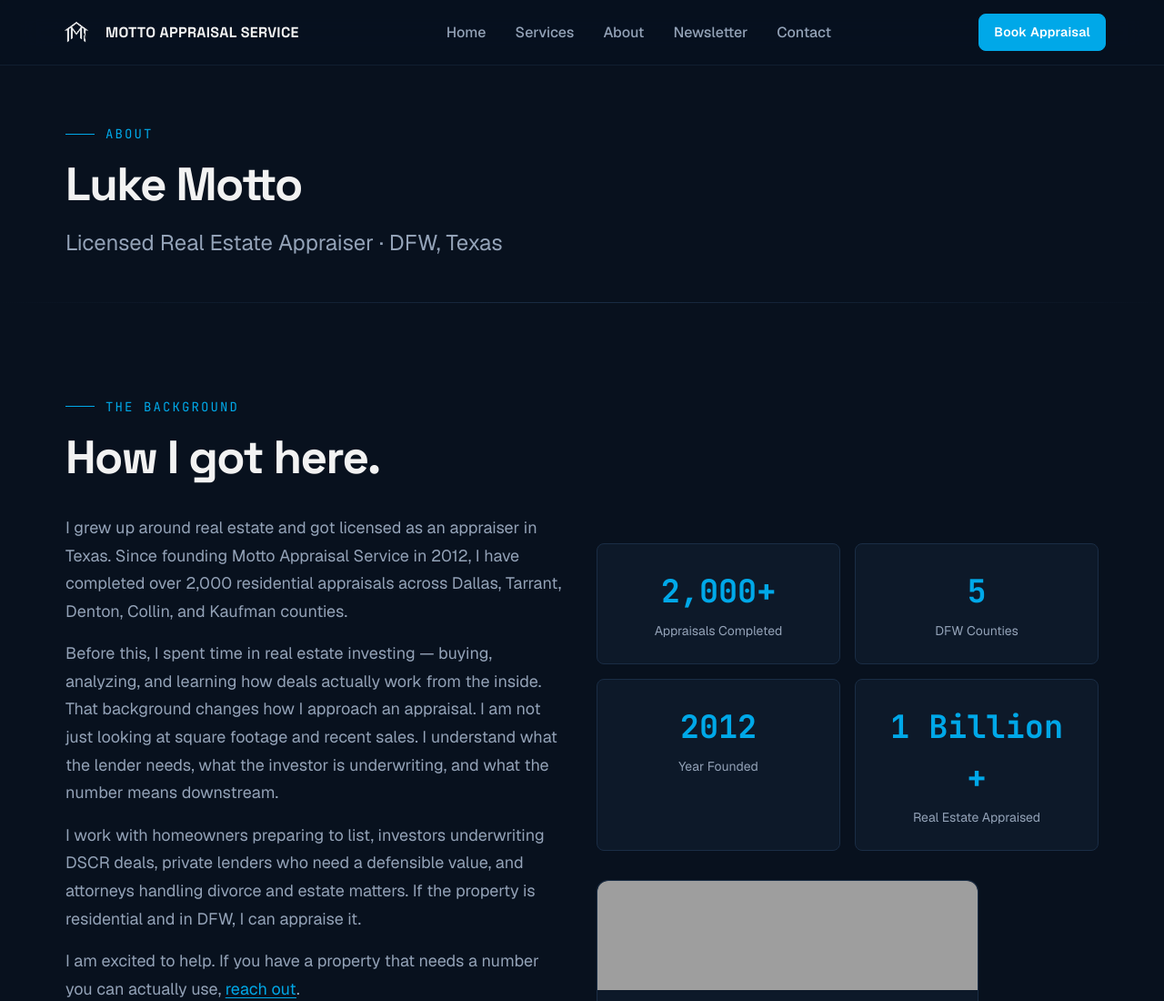
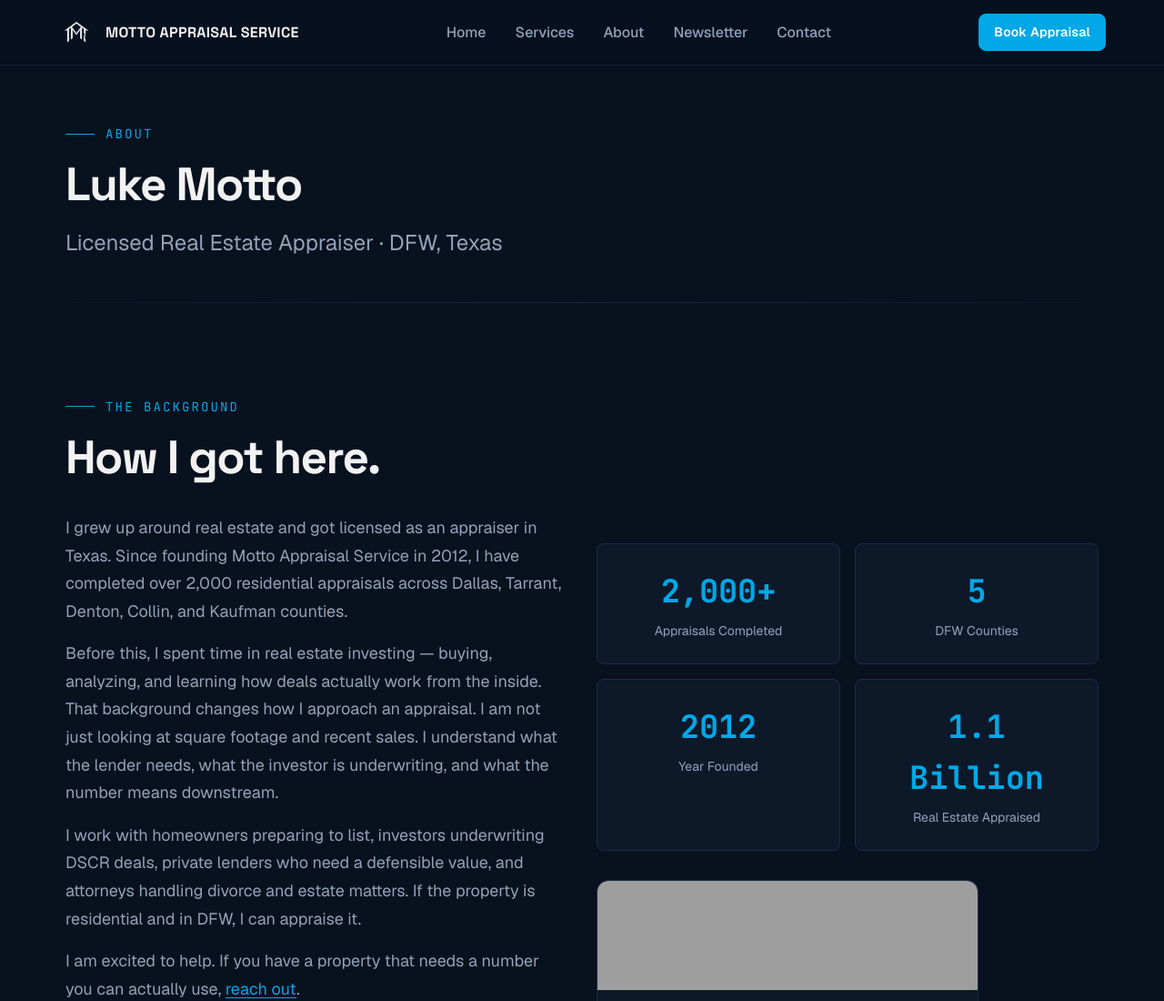
Before and after one commit to lkmotto/motto-appraisal-site, a plain HTML site: page about.html in a window 1280 px wide. Shown: the top 1100 px of the page at 91% size. Drawn offline with Linux system fonts and the light colour scheme; grey boxes are pictures that could not be loaded; a web font is replaced by a local one.

Commit message:
Update real estate appraised value to 1.1 Billion

```diff
--- a/about.html
+++ b/about.html
@@ -122,7 +122,7 @@
               <div class="about-stat__label">Year Founded</div>
             </div>
                       <div class="about-stat fade-in stagger-4">
-            <div class="about-stat__value">1 Billion +</div>
+            <div class="about-stat__value">1.1 Billion</div>
             <div class="about-stat__label">Real Estate Appraised</div>
           </div>
           </div>
```
